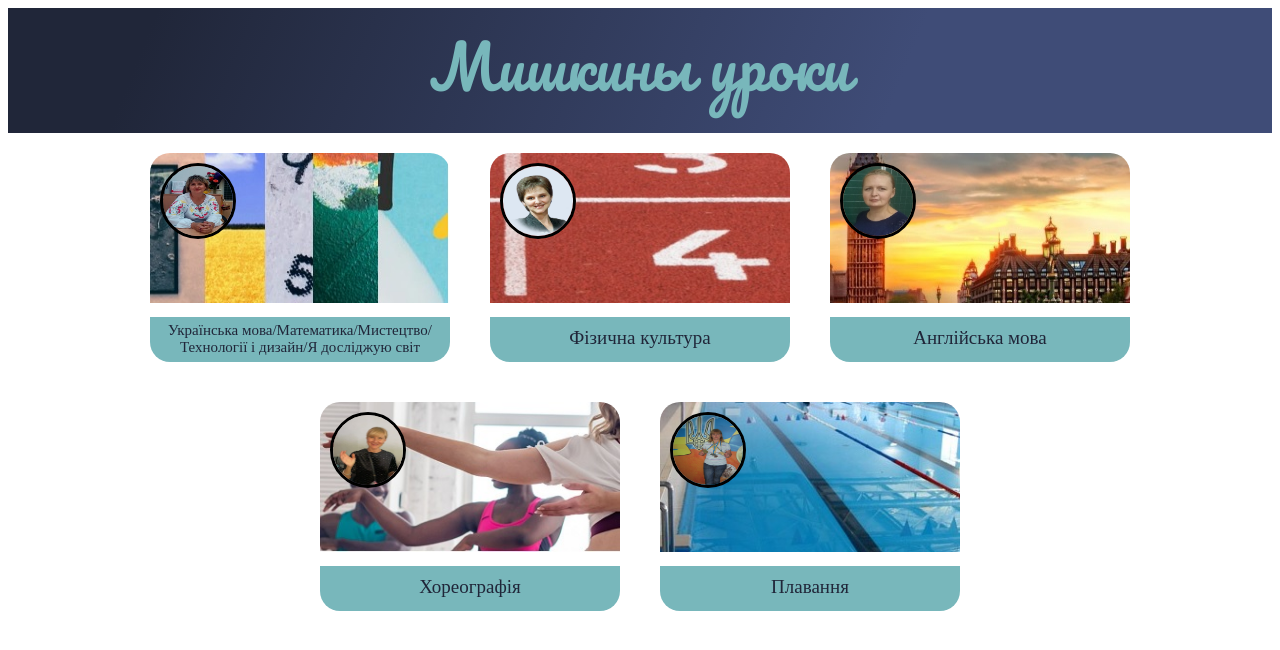
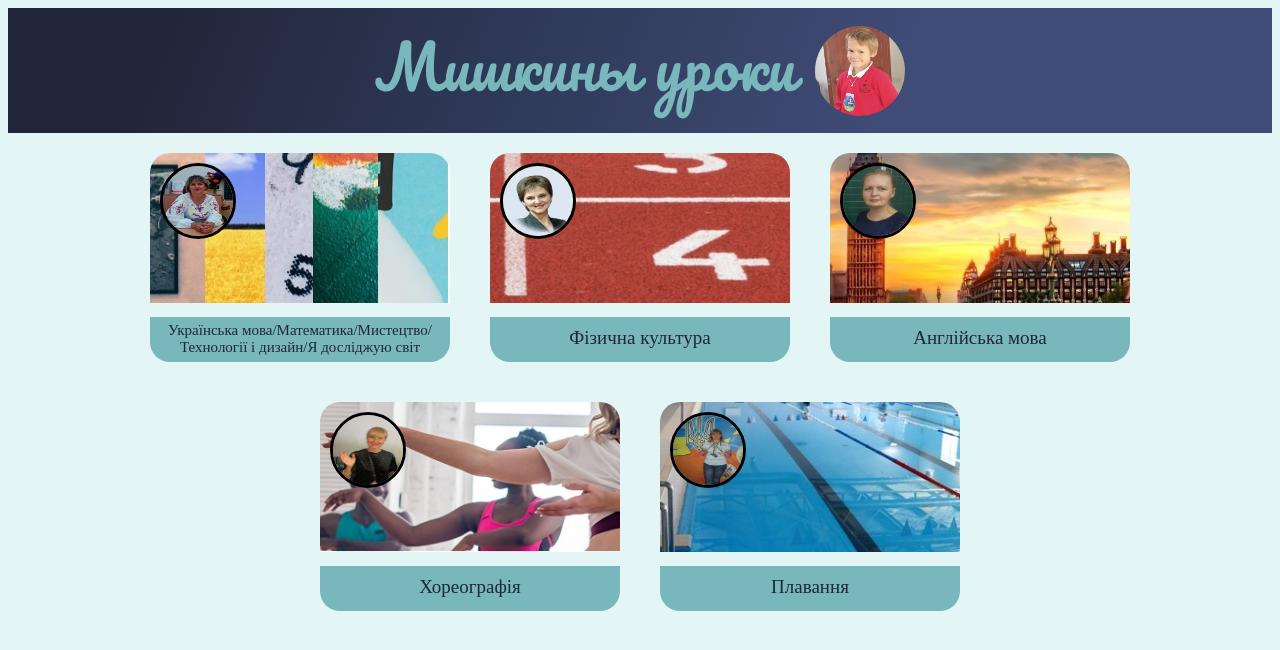
Before and after one commit to DenisovaSS/Mishas_lessons, a plain HTML site: page index.html in a window 1280 px wide. Drawn offline with Linux system fonts and the light colour scheme.

Commit message:
add owner foto in header

```diff
--- a/index.html
+++ b/index.html
@@ -16,7 +16,17 @@
   <body>
     <section class="header">
       <div class="container">
-        <h1>Мишкины уроки</h1>
+        <div class="header_cont">
+          <h1>Мишкины уроки</h1>
+          <div class="owner_back">
+            <img
+              src="misha_big.jpg"
+              alt="physical_teacher"
+              class="owner"
+              title="Мишка-шишка"
+            />
+          </div>
+        </div>
       </div>
     </section>
     <section class="main">
@@ -111,5 +121,6 @@
         </div>
       </div>
     </section>
+    <!-- https://serene-pudding-d7dd0b.netlify.app/ -->
   </body>
 </html>
--- a/style.css
+++ b/style.css
@@ -1,3 +1,6 @@
+body {
+  background: #e3f6f5;
+}
 .container {
   width: 1140px;
   margin: 0 auto;
@@ -11,6 +14,12 @@
   );
   padding: 5px;
 }
+.header_cont {
+  display: flex;
+  justify-content: center;
+  align-items: center;
+}
+
 h1 {
   margin: 0;
   padding-bottom: 10px;
@@ -24,7 +33,7 @@ h1 {
   display: flex;
   justify-content: center;
   flex-wrap: wrap;
-  align-content: space-between;
+  align-content: space-around;
 }
 .main_lesson {
   position: relative;
@@ -50,7 +59,20 @@ h1 {
 
   overflow: hidden;
 }
+.owner_back {
+  width: 90px;
+  height: 90px;
+  border-radius: 55%;
+  margin-left: 20px;
+  display: flex;
+  justify-content: center;
 
+  overflow: hidden;
+}
+.owner {
+  width: 100%;
+  height: auto;
+}
 .teacher {
   /* background-size: 100% auto; */
   width: 100%;
```
Also changed, not shown: misha_big.jpg (added).
